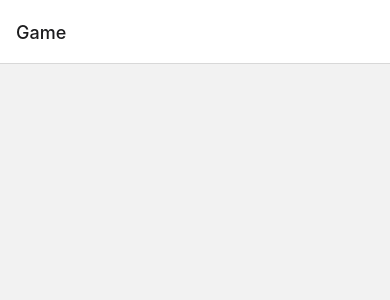
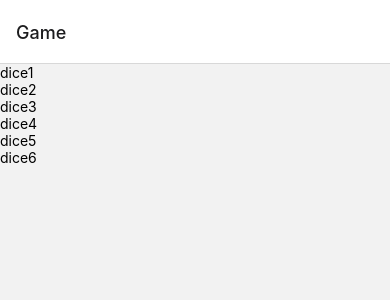
Before and after one commit to rich-back/farkle, a React Native app in the folder client/: screen /Game in a window 390 px wide. Shown: the top 300 px of the page. Built offline with nearby package versions, Linux system fonts and the light colour scheme.

Commit message:
added FlatList in render which shows Dice array

```diff
--- a/client/screens/Game/GameLogic.jsx
+++ b/client/screens/Game/GameLogic.jsx
@@ -27,37 +27,12 @@ const GameLogic = () => {
   //   setDice(newDice);
   // };
 
+
   return (
-    <View style={styles.container}>
-      <FlatList data={dice} renderItem={({item})=>{
-        <Text>{item}</Text>
-      }}/>
+    <View>
+      <FlatList data={dice} renderItem={({item}) => <Text>{item.key}</Text>}></FlatList>
     </View>
   );
 };
 
-const styles = StyleSheet.create({
-  container: {
-    flex: 1,
-    flexDirection: "column",
-    justifyContent: "center",
-    alignItems: "center",
-  },
-
-  text: {
-    fontSize: 30,
-    color: "white",
-    backgroundColor: "grey",
-    borderRadius: 5,
-    width: 80,
-    height: 80,
-    padding: 20,
-    textAlign: "center",
-    fontWeight: "700",
-    margin: 10,
-  },
-  buttonContainer: {},
-  button: {},
-});
-
 export default GameLogic;
```
